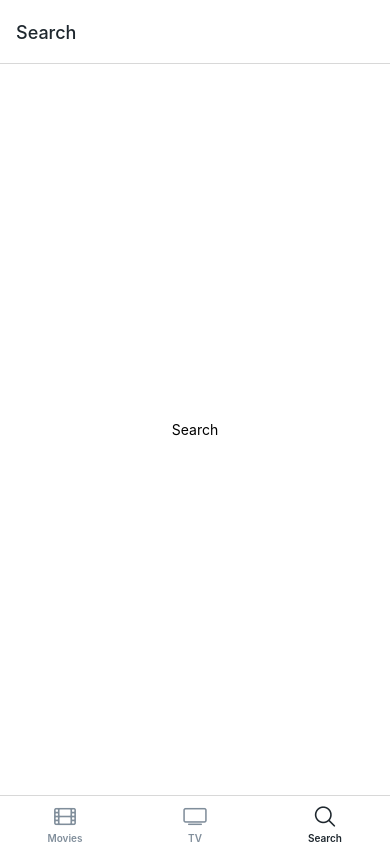
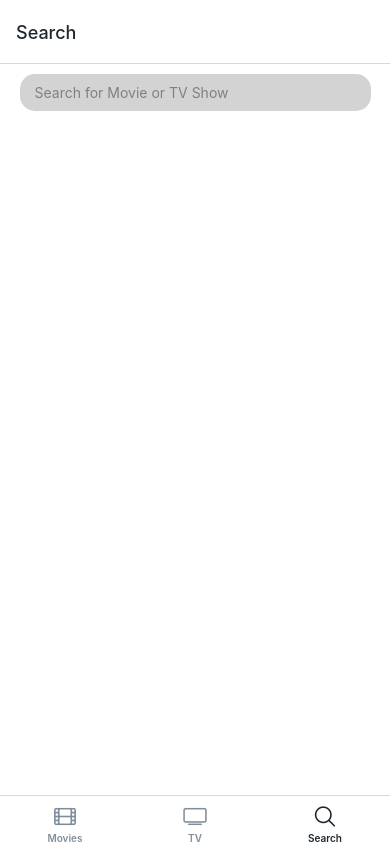
Before and after one commit to toweringcloud/movie-search-rn, a React Native app: screen /Search in a window 390 px wide. Built offline with nearby package versions, Linux system fonts and the light colour scheme; no server answers.

Commit message:
keyword search on movies & tvs

```diff
--- a/api.ts
+++ b/api.ts
@@ -41,6 +41,12 @@
 		fetch(
 			`${BASE_URL}/movie/now_playing?api_key=${API_KEY}&language=en-US&page=1`
 		).then((res) => res.json()),
+	search: ({ queryKey }: any) => {
+		const [_, query] = queryKey;
+		return fetch(
+			`${BASE_URL}/search/movie?api_key=${API_KEY}&language=en-US&page=1&query=${query}`
+		).then((res) => res.json());
+	},
 };
 
 export const tvApi = {
@@ -56,4 +62,10 @@
 		fetch(`${BASE_URL}/tv/top_rated?api_key=${API_KEY}`).then((res) =>
 			res.json()
 		),
+	search: ({ queryKey }: any) => {
+		const [_, query] = queryKey;
+		return fetch(
+			`${BASE_URL}/search/tv?api_key=${API_KEY}&language=en-US&page=1&query=${query}`
+		).then((res) => res.json());
+	},
 };
--- a/babel.config.js
+++ b/babel.config.js
@@ -2,6 +2,9 @@
 	api.cache(true);
 	return {
 		presets: ["babel-preset-expo"],
-		plugins: ["react-native-reanimated/plugin"],
+		plugins: [
+			"react-native-reanimated/plugin",
+			"module:react-native-dotenv",
+		],
 	};
 };
--- a/package.json
+++ b/package.json
@@ -25,7 +25,6 @@
 		"react-dom": "18.2.0",
 		"react-native": "0.74.5",
 		"react-native-gesture-handler": "^2.20.0",
-		"react-native-reanimated": "~3.10.1",
 		"react-native-safe-area-context": "4.10.5",
 		"react-native-screens": "3.31.1",
 		"react-native-swiper": "^1.6.0",
@@ -42,6 +41,8 @@
 		"@types/react-test-renderer": "^18.3.0",
 		"@types/styled-components": "^5.1.34",
 		"@types/styled-components-react-native": "^5.2.5",
+		"react-native-dotenv": "^3.4.11",
+		"react-native-reanimated": "~3.10.1",
 		"typescript": "~5.3.3"
 	},
 	"private": true
--- a/screens/Search.tsx
+++ b/screens/Search.tsx
@@ -1,9 +1,72 @@
-import React from "react";
-import { View, Text } from "react-native";
+import React, { useState } from "react";
+import { useColorScheme } from "react-native";
+import styled from "styled-components/native";
+import { useQuery } from "@tanstack/react-query";
 
-const Search = () => (
-  <View style={{ flex: 1, justifyContent: "center", alignItems: "center" }}>
-    <Text>Search</Text>
-  </View>
-);
+import { moviesApi, tvApi } from "../api";
+import HList from "../components/HList";
+import Loader from "../components/Loader";
+
+const Container = styled.ScrollView``;
+
+const SearchBar = styled.TextInput`
+	background-color: ${(props: any) => (props.isDark ? "black" : "lightgray")};
+	padding: 10px 15px;
+	border-radius: 15px;
+	width: 90%;
+	margin: 10px auto;
+	margin-bottom: 40px;
+`;
+
+const Search = () => {
+	const [query, setQuery] = useState("");
+	const isDark = useColorScheme() === "dark";
+
+	const {
+		isLoading: moviesLoading,
+		data: moviesData,
+		refetch: searchMovies,
+	} = useQuery({
+		queryKey: ["searchMovies", query],
+		queryFn: moviesApi.search,
+		enabled: false,
+	});
+
+	const {
+		isLoading: tvLoading,
+		data: tvData,
+		refetch: searchTv,
+	} = useQuery({
+		queryKey: ["searchTv", query],
+		queryFn: tvApi.search,
+		enabled: false,
+	});
+
+	const onChangeText = (text: string) => setQuery(text);
+	const onSubmit = () => {
+		if (query === "") {
+			return;
+		}
+		searchMovies();
+		searchTv();
+	};
+
+	return (
+		<Container>
+			<SearchBar
+				isDark={isDark}
+				placeholder="Search for Movie or TV Show"
+				placeholderTextColor="grey"
+				returnKeyType="search"
+				onChangeText={onChangeText}
+				onSubmitEditing={onSubmit}
+			/>
+			{moviesLoading || tvLoading ? <Loader /> : null}
+			{moviesData ? (
+				<HList title="Movie Results" data={moviesData.results} />
+			) : null}
+			{tvData ? <HList title="TV Results" data={tvData.results} /> : null}
+		</Container>
+	);
+};
 export default Search;
```
Also changed, not shown: 1 other file (tests, documents, lock files or other folders).
